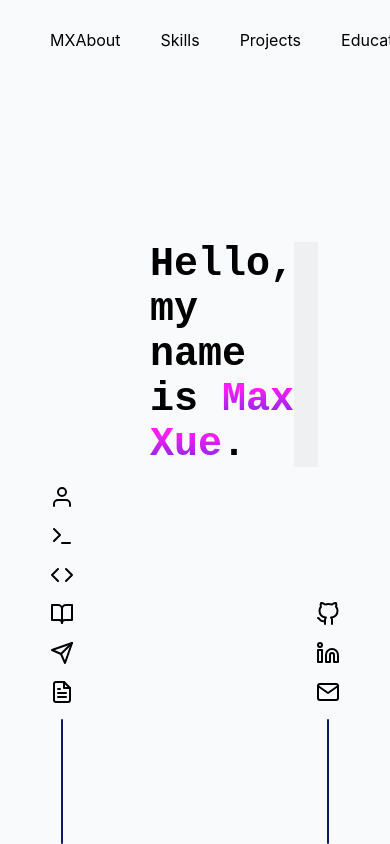
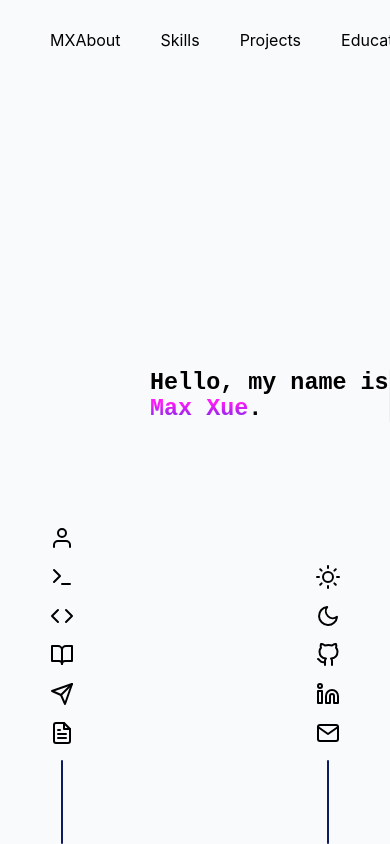
Before and after one commit to M-Xue/dev-portfolio, a Next.js app: page / in a window 390 px wide. Shown: the top 844 px of the page. Built offline with nearby package versions, Linux system fonts and the light colour scheme.

Commit message:
added base responsiveness to headings

```diff
--- a/components/About.tsx
+++ b/components/About.tsx
@@ -12,12 +12,11 @@
       </div> */}
 
       <h1 className={styles.hello}>
-        {/* <div className={styles.cursor}></div> */}
-        Hello, my name is <span className={styles.name}>Max Xue</span>.
-
-
+        <span className={styles.nowrap}>Hello, my name is</span> <span className={styles.name}>Max Xue</span>.
       </h1>
-      <h1 className={styles.secondaryH1}>I am a <span className={styles.fullstack}>fullstack</span> engineer. </h1>
+      <h1 className={styles.secondaryH1}>
+        <span className={styles.nowrap}>I am a <span className={styles.fullstack}>fullstack</span></span> engineer.
+      </h1>
 
 
 
@@ -30,3 +29,6 @@
 }
 
 // <span className={styles.test}></span>
+
+        /* <div className={styles.cursor}></div> */
+        /* <span className={styles.nowrap}></span> */
--- a/styles/About.module.css
+++ b/styles/About.module.css
@@ -15,6 +15,15 @@
 
 
 
+
+
+/* ************** need to redo the animations so they fill in for each span instead of each whole heading */
+
+
+.nowrap {
+    white-space: nowrap;
+}
+
 .name {
     background-image: linear-gradient(rgb(255, 28, 247) 25%, #682AE9 100%);
     background-size: 100%;
@@ -23,17 +32,14 @@
     -moz-background-clip: text;
     -webkit-text-fill-color: transparent;
     -moz-text-fill-color: transparent;
+
+    white-space: nowrap;
 }
 
-
-
 .hello {
-    font-size: clamp(40px, 8vw, 60px);
+    font-size: clamp(10px, 6vw, 60px);
     position: relative;
     width: fit-content;
-
-    /* text-align: center ; */
-    /* height: max-content; */
 }
 
 .hello::before,
@@ -57,23 +63,13 @@
     animation:
         cursor 3s steps(26) 1.5s forwards,
         blink 1s linear infinite,
-        remove 4.5s step-end 2s forwards;
+        remove 4.5s step-end 1s forwards;
 }
 
-.cursor {
-    height: inherit;
-    width: 0.6em;
-    font-size: inherit;
-    background-color: black;
-    position: absolute;
-    animation:
-        cursor 3s steps(26) 1.5s forwards,
-        blink 1s linear infinite,
-        remove 4.5s step-end 1.5s forwards;
-}
+
 
 .secondaryH1 {
-    font-size: clamp(40px, 8vw, 60px);
+    font-size: clamp(10px, 6vw, 60px);
     position: relative;
     width: fit-content;
 }
@@ -87,7 +83,6 @@
     -webkit-text-fill-color: transparent;
     -moz-text-fill-color: transparent;
 }
-
 
 .secondaryH1::before,
 .secondaryH1::after {
@@ -108,12 +103,18 @@
     width: 0.6em;
     background: black;
     visibility: hidden;
+    opacity: 0;
     animation:
         cursor 3s steps(26) 6.5s forwards,
-        blink 1s linear 6.5s infinite,
-        remove 4.5s step-end 7.5s forwards,
-        hidden 0s linear 6.5s forwards;
+        reverseBlink 1s linear 5.5s infinite,
+        remove 4.5s step-end 7s forwards,
+        hidden 0s linear 5.5s forwards;
 }
+
+
+
+
+
 
 
 @keyframes cursor {
@@ -124,6 +125,11 @@
      opacity: 0;
    }
 }
+@keyframes reverseBlink {
+    50% {
+      opacity: 1;
+    }
+ }
 @keyframes remove {
    to {
      opacity: 0;
--- a/styles/Home.module.css
+++ b/styles/Home.module.css
@@ -24,7 +24,7 @@
 
 
 
-@media (max-width: 600px) {
+@media (max-width: 768px) {
 
 }
 
--- a/styles/LeftSidebar.module.css
+++ b/styles/LeftSidebar.module.css
@@ -25,6 +25,7 @@
 .vertLine {
     width: 2px;
     background-color: #0F1B61;
-    height: 125px;
+    /* height: 125px; */
+    height: 10vh;
     border-radius: 50px;
 }
--- a/styles/RightSidebar.module.css
+++ b/styles/RightSidebar.module.css
@@ -26,6 +26,6 @@
 .vertLine {
     width: 2px;
     background-color: #0F1B61;
-    height: 125px;
+    height: 10vh;
     border-radius: 50px;
 }
```
